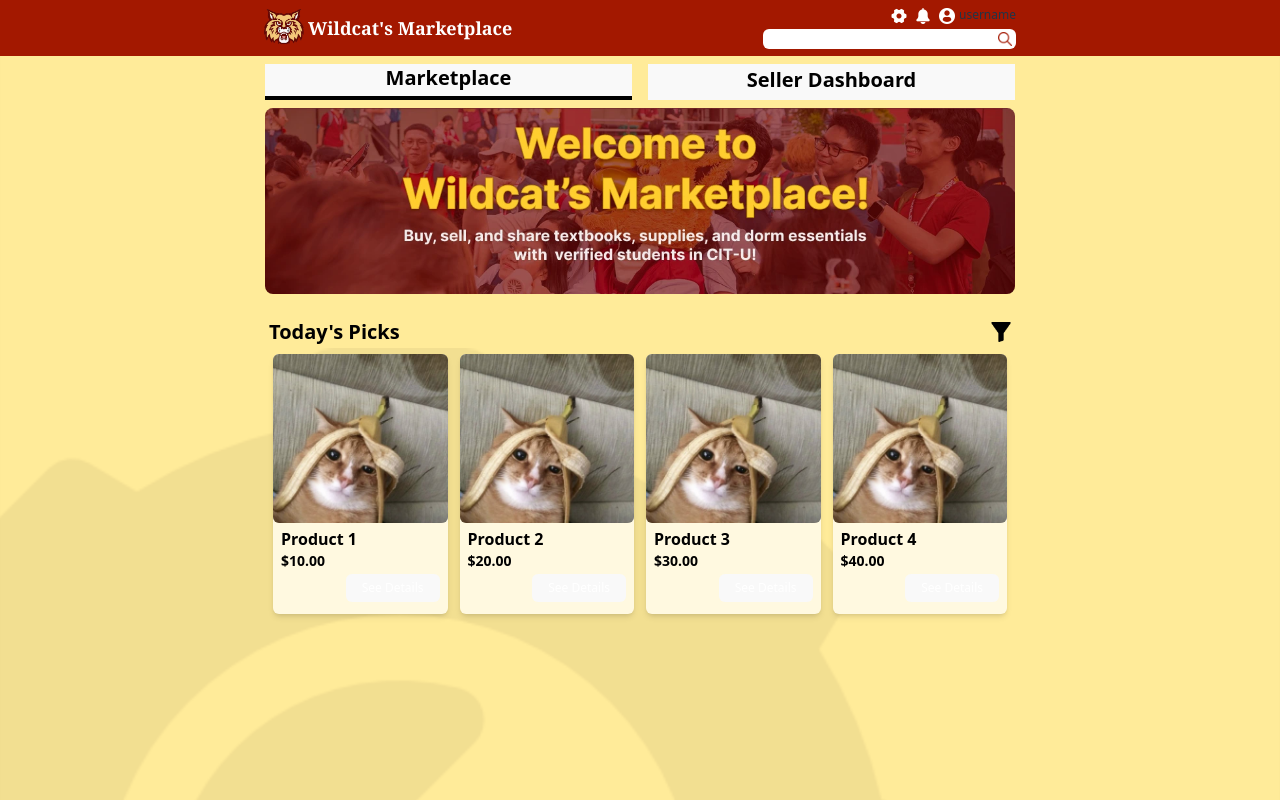
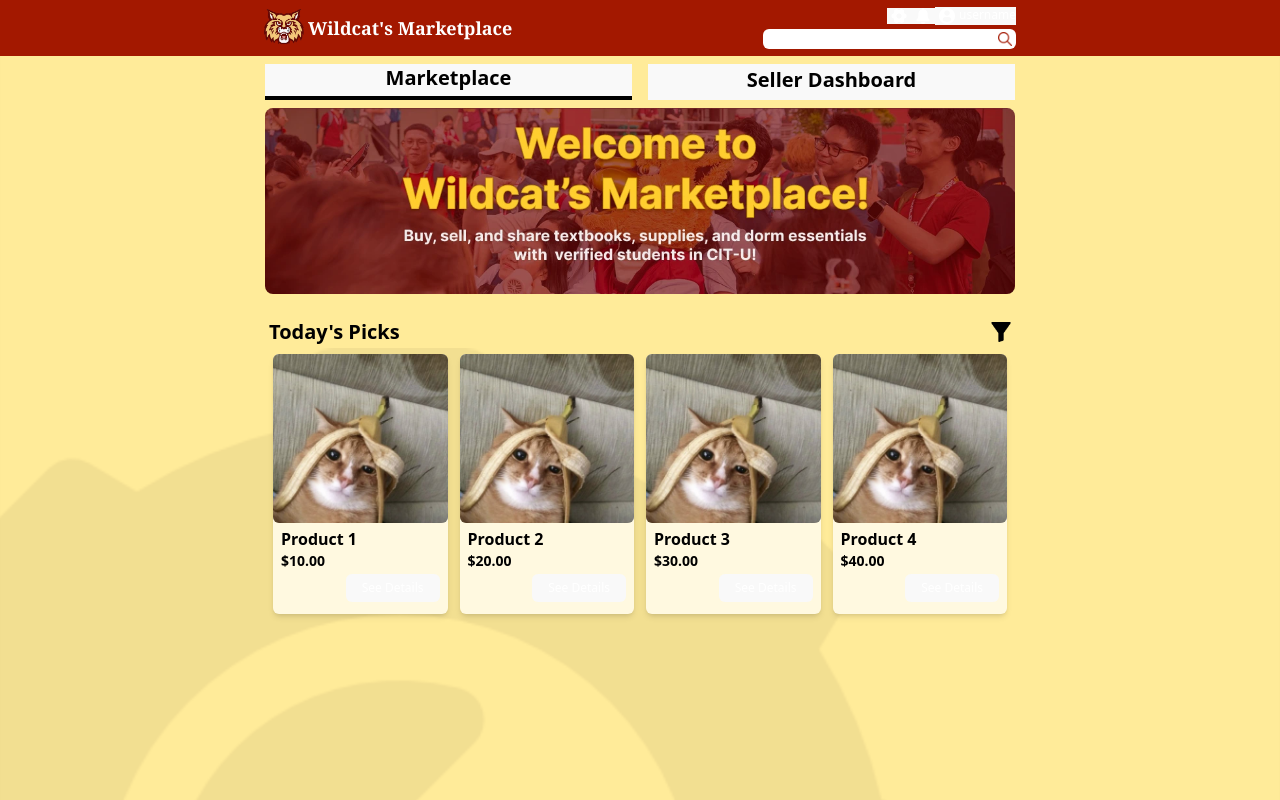
Before and after one commit to SundenJaeger/wildcats-marketplace, a React (Vite) app in the folder wildcats-marketplace-frontend/wildcats-marketplace-frontend/: page /home in a window 1280 px wide. Shown: the top 800 px of the page. Built offline with nearby package versions, Linux system fonts and the light colour scheme.

Commit message:
Added base modals for settings, notifs, and profiles but without css

```diff
--- a/wildcats-marketplace-frontend/wildcats-marketplace-frontend/src/components/Homepage.jsx
+++ b/wildcats-marketplace-frontend/wildcats-marketplace-frontend/src/components/Homepage.jsx
@@ -2,18 +2,44 @@ import React from 'react'
 import assets from '../assets/assets'
 import Products from './Products'
 import SellerDashboard from './SellerDashboard';
-import ProductPost from './ProductPost'; // ADD THIS IMPORT!
+import ProductPost from './ProductPost';
+import SettingsModal from './SettingsModal';
+import NotificationsModal from './NotificationsModal';
+import ProfileModal from './ProfileModal';
+import Navbar from './Navbar';
 
 const Homepage = () => {
 
     const [isMarketplaceView, setIsMarketplaceView] = React.useState(true);
 
-    const [selectedProduct, setSelectedProduct] = React.useState(null)
+    const [selectedProduct, setSelectedProduct] = React.useState(null);
+
+    const [showSettings, setShowSettings] = React.useState(false);
+
+    const [showNotifications, setShowNotifications] = React.useState(false);
+
+    const [showProfile, setShowProfile] = React.useState(false);
 
     return (
     <div className="flex flex-col justify-top h-screen flex-1 max-w-[750px] min-w-[300px] mx-2">
 
-        {/* Fix the conditional rendering (you had the ternary backwards) */}
+        <Navbar
+            onSettingsClick={() => {
+                console.log("Settings clicked in Homepage!");
+                setShowSettings(true);
+            }}
+            onNotificationsClick={() => {
+                console.log("Notifications clicked in Homepage!");
+                setShowNotifications(true);
+            }}
+            onProfileClick={() => {
+                console.log("Profile clicked in Homepage!");
+                console.log("showProfile before:", showProfile);
+                setShowProfile(true);
+                console.log("showProfile after setState called");
+            }}
+            />
+
         {!selectedProduct ? (
             <>
                 <div className='flex justify-between space-x-4'>
@@ -51,7 +77,6 @@ const Homepage = () => {
                                 <img className='w-5 h-5'src={assets.filter_icon}></img>
                             </div>
 
-                            {/* Pass setSelectedProduct to Products */}
                             <Products onProductClick={setSelectedProduct}/>
                         </div>
                     </>
@@ -69,6 +94,13 @@ const Homepage = () => {
         ) : (
             <ProductPost product={selectedProduct} onBack={() => setSelectedProduct(null)}/>
         )}
+
+        {console.log("Render check - showProfile:", showProfile)}
+
+        {showSettings && (<SettingsModal onClose={() => setShowSettings(false)} />)}
+        {showNotifications && (<NotificationsModal onClose={() => setShowNotifications(false)} />)}
+        {showProfile && (<ProfileModal onClose={() => setShowProfile(false)} />)}
+
     </div>
     )
 }
--- a/wildcats-marketplace-frontend/wildcats-marketplace-frontend/src/components/Navbar.jsx
+++ b/wildcats-marketplace-frontend/wildcats-marketplace-frontend/src/components/Navbar.jsx
@@ -1,22 +1,20 @@
-import React from 'react'
-import assets from '../assets/assets'
-import {useLocation } from 'react-router-dom';
+import React from 'react';
+import assets from '../assets/assets';
+import { useLocation } from 'react-router-dom';
 
-const Navbar = () => {
+const Navbar = ({onSettingsClick, onNotificationsClick, onProfileClick}) => {
   const location = useLocation();
 
   const isHomepage = location.pathname === '/home';
 
   return (
-    <div className='flex items-center justify-center absolute top-0 left-0 w-full h-14 z-10 bg-[#A31800]'>
+    <div className='flex items-center justify-center absolute top-0 left-0 w-full h-14 z-50 bg-[#A31800]'>
       {/* Navbar for LoginSignup Page */}
       {!isHomepage && (
-          <div>
-            <div className='flex items-center gap-2 p-2 justify-center flex-1 max-w-3xl min-w-[300px] mx-2'>
-                <img src={assets.wildcats_logo} alt="Logo" className="w-10 h-10" />
-                <h2 className='text-lg font-extrabold font-serif text-white'>Wildcat's Marketplace</h2>
-            </div>
-          </div>
+        <div className='flex items-center gap-2 p-2 justify-center flex-1 max-w-3xl min-w-[300px] mx-2'>
+          <img src={assets.wildcats_logo} alt="Logo" className="w-10 h-10" />
+          <h2 className='text-lg font-extrabold font-serif text-white'>Wildcat's Marketplace</h2>
+        </div>
       )}
 
       {/* Navbar for Homepage */}
@@ -26,16 +24,24 @@ const Navbar = () => {
           {/* Left Side of Navbar */}
           <div className='flex items-center gap-1'>
             <img src={assets.wildcats_logo} alt="Logo" className="w-10 h-10" />
-                <h2 className='text-lg font-extrabold font-serif text-white'>Wildcat's Marketplace</h2>
+            <h2 className='text-lg font-extrabold font-serif text-white'>Wildcat's Marketplace</h2>
           </div>
 
           {/* Right Side of Navbar */}
           <div className='flex flex-col'>
             <div className='flex items-center justify-end mb-1'>
-              <img className='w-4 h-4 mx-1' src={assets.white_settings_icon}></img>
-              <img className='w-4 h-4 mx-1' src={assets.white_notification_icon}></img>
-              <img className='w-4 h-4 mx-1' src={assets.white_profile_icon}></img>
-              <p className='text-xs pb-0.5'>username</p>
+              <button onClick={onSettingsClick} className='p-0 bg-transparent'>
+                <img className='w-4 h-4 mx-1' src={assets.white_settings_icon} alt="Settings" />
+              </button>
+
+              <button onClick={onNotificationsClick} className='p-0 bg-transparent border-0'>
+                <img className='w-4 h-4 mx-1' src={assets.white_notification_icon} alt="Notifications" />
+              </button>
+
+              <button onClick={onProfileClick} className='flex items-center p-0 bg-transparent border-0'>
+                <img className='w-4 h-4 mx-1' src={assets.white_profile_icon} alt="Profile" />
+                <p className='text-xs text-white pb-0.5'>username</p>
+              </button>
             </div>
 
             {/* Search bar */}
@@ -53,9 +59,7 @@ const Navbar = () => {
                 alt="Search Icon"
               />
             </div>
-
           </div>
-
         </div>
       )}
     </div>
--- /dev/null
+++ b/wildcats-marketplace-frontend/wildcats-marketplace-frontend/src/components/NotificationsModal.jsx
@@ -0,0 +1,11 @@
+import React from 'react'
+
+const NotificationsModal = () => {
+  return (
+    <div>
+
+    </div>
+  )
+}
+
+export default NotificationsModal
--- /dev/null
+++ b/wildcats-marketplace-frontend/wildcats-marketplace-frontend/src/components/ProfileModal.jsx
@@ -0,0 +1,26 @@
+import React from 'react'
+import assets from '../assets/assets'
+
+const ProfileModal = ({onClose}) => {
+  return (
+    <div className='flex flex-col justify-center items-center'>
+      <div>
+        <div>
+            <h2>My Profile</h2>
+            <p>Manage and protect your account</p>
+        </div>
+
+        <div onClick={onClose}
+            className='flex justify-center items-center w-5 h-5 bg-[#B20000] rounded-full'>
+            <input type="image" className="w-2.5  h-2.5" src={assets.white_close_icon}></input>
+        </div>
+      </div>
+
+      {/* Line Break */}
+        <div className='flex justify-center items-center w-auto h-[1px] bg-black my-2 mx-1'></div>
+
+    </div>
+  )
+}
+
+export default ProfileModal
--- a/wildcats-marketplace-frontend/wildcats-marketplace-frontend/src/components/ReportModal.jsx
+++ b/wildcats-marketplace-frontend/wildcats-marketplace-frontend/src/components/ReportModal.jsx
@@ -12,7 +12,7 @@ const ReportModal = ({product, onClose, onSubmit}) => {
         onSubmit({reason: reportReason})
     }
   return (
-    <div className='fixed inset-0 flex flex-col justify-center items-center bg-black/40'>
+    <div className='fixed inset-0 flex flex-col justify-center items-center bg-black/40 z-51'>
       <div className='flex flex-col justify-between bg-[#FFF7D7] border-[#FFE26D] rounded-md p-4 w-100 h-auto'>
 
         <div className='flex justify-between items-center'>
@@ -20,12 +20,11 @@ const ReportModal = ({product, onClose, onSubmit}) => {
             <div onClick={onClose}
                 className='flex justify-center items-center w-5 h-5 bg-[#B20000] rounded-full'>
                 <input type="image" className="w-2.5  h-2.5" src={assets.white_close_icon}></input>
-                </div>
+            </div>
         </div>
 
         {/* Line Break */}
         <div className='flex justify-center items-center w-auto h-[1px] bg-black my-2 mx-1'></div>
-
 
         <div className='flex flex-col items-start p-2 h-full gap-1 mb-2'>
             <label className='text-[#5B5B5B] font-bold' value="">Select a reason...</label>
--- /dev/null
+++ b/wildcats-marketplace-frontend/wildcats-marketplace-frontend/src/components/SettingsModal.jsx
@@ -0,0 +1,11 @@
+import React from 'react'
+
+const SettingsModal = () => {
+  return (
+    <div>
+
+    </div>
+  )
+}
+
+export default SettingsModal
```
